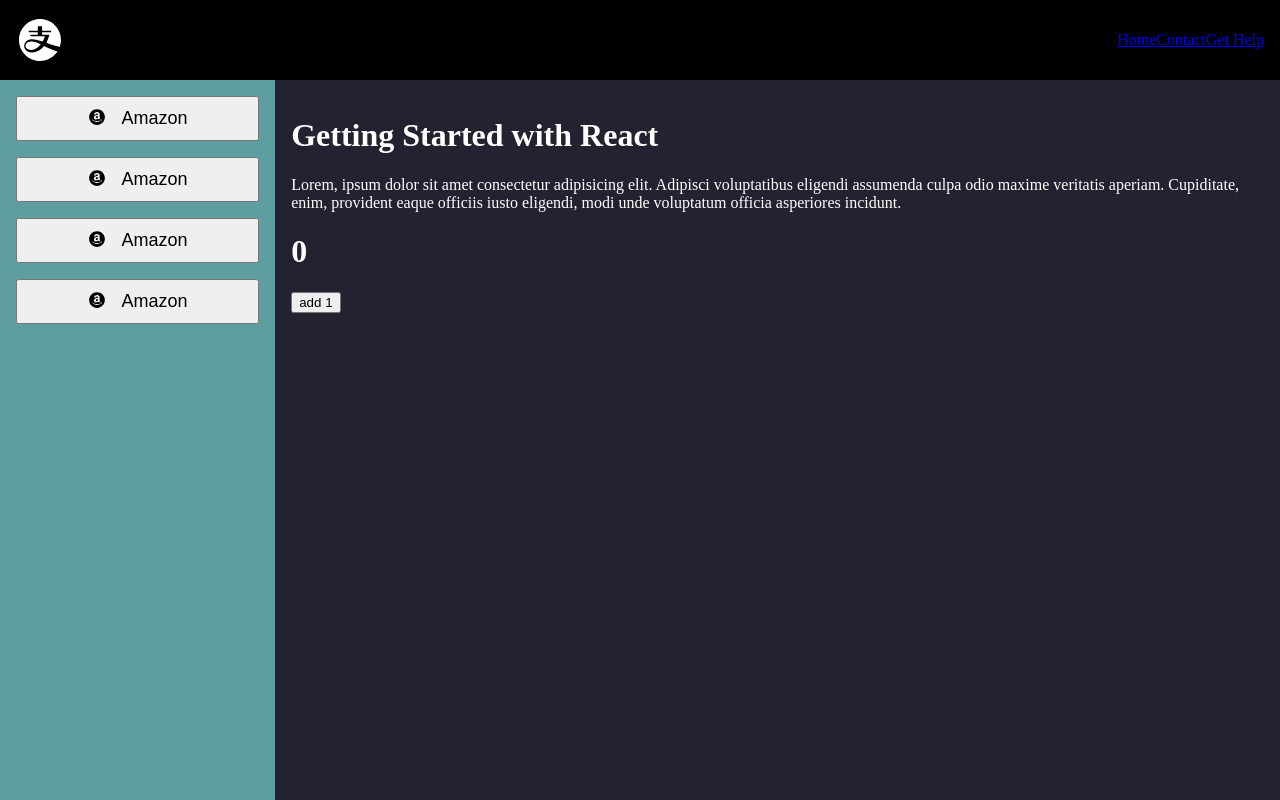
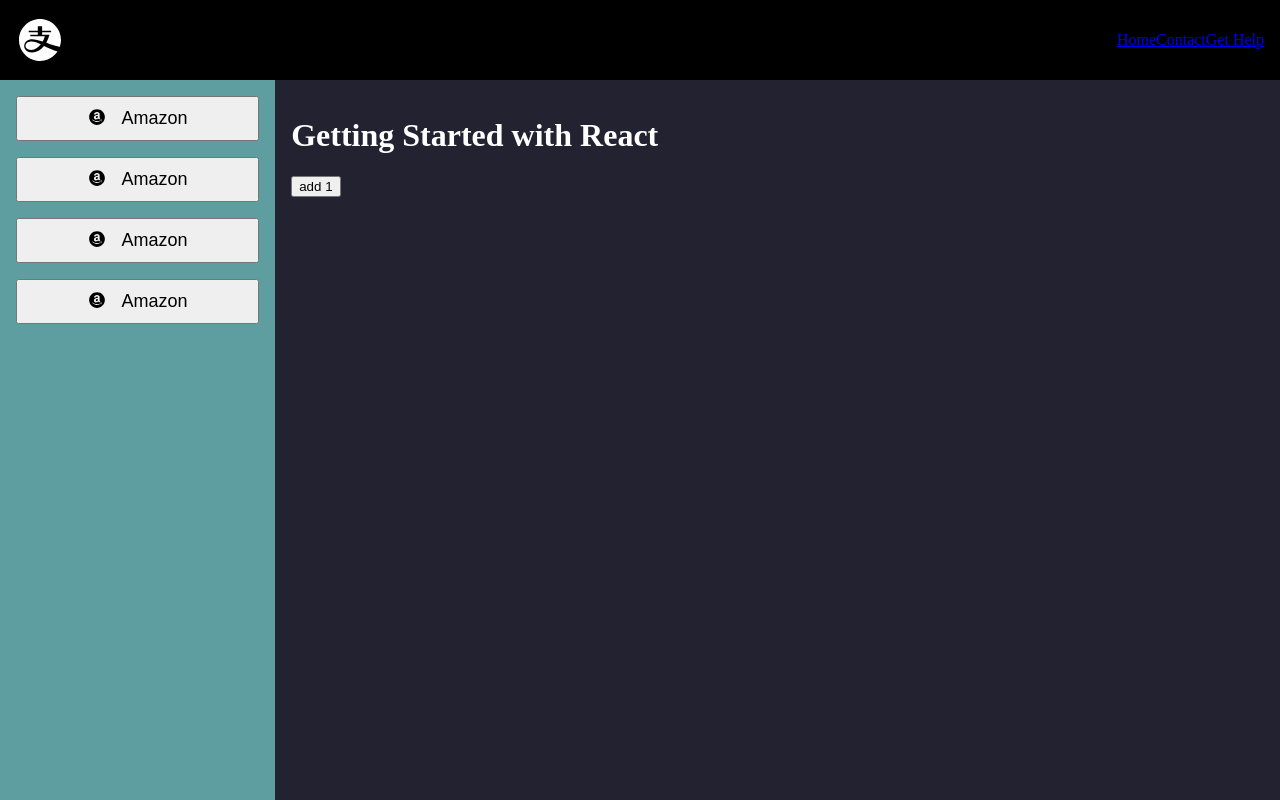
Before and after one commit to GayathmiKariyapperuma/getting_started_with_react, a React (Create React App) app: page / in a window 1280 px wide. Built offline with nearby package versions, Linux system fonts and the light colour scheme.

Commit message:
add toggle to Home

```diff
--- a/src/pages/Home.jsx
+++ b/src/pages/Home.jsx
@@ -1,19 +1,20 @@
 import React, { useState } from "react";
 
 function Home() {
-  const [number, setNumber] = useState(0);
+  const [toggle, setToggle] = useState(false);
 
   return (
     <>
       <h1>Getting Started with React</h1>
+      {toggle && (
         <p>
           Lorem, ipsum dolor sit amet consectetur adipisicing elit. Adipisci
           voluptatibus eligendi assumenda culpa odio maxime veritatis aperiam.
           Cupiditate, enim, provident eaque officiis iusto eligendi, modi unde
           voluptatum officia asperiores incidunt.
         </p>
-      <h1>{number}</h1>
-      <button onClick={() => setNumber(number + 1)}>add 1</button>
+      )}
+      <button onClick={() => setToggle(!toggle)}>add 1</button>
     </>
   );
 }
```
Lines whose indentation alone changed are shown as unchanged.
